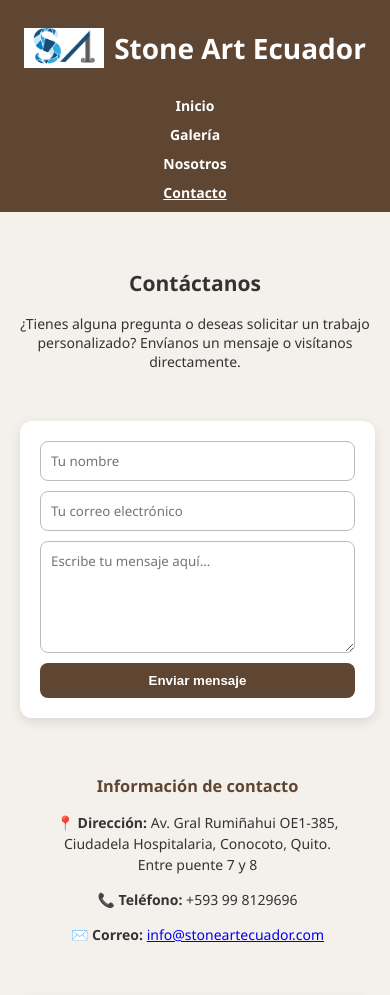
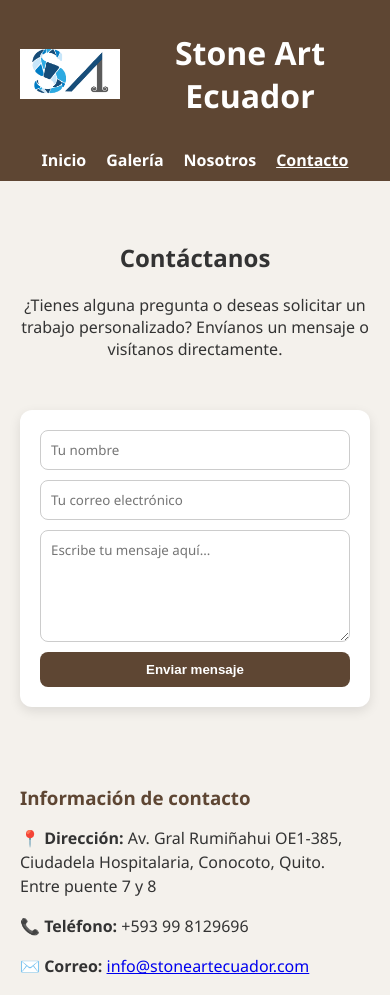
Before and after one commit to deldiego9/stone_art_ecuador, a Flask app: page /contacto in a window 390 px wide. Shown: the top 995 px of the page. Run offline with Flask 3, Linux system fonts and the light colour scheme.

Commit message:
Corrección header centrado y restauración de texto de Nosotros

```diff
--- a/static/css/style.css
+++ b/static/css/style.css
@@ -14,30 +14,25 @@ header {
     color: white;
     padding: 10px 20px;
     display: flex;
-    flex-direction: column;
-    align-items: center;
-    justify-content: center;
-    text-align: center;
+    flex-direction: column; /* columna para centrar logo y menú */
+    align-items: center;    /* centra horizontalmente */
 }
 
 header .header-logo {
     display: flex;
     align-items: center;
-    justify-content: center;
     gap: 10px;
-    flex-wrap: wrap;
 }
 
 header .header-logo img {
     height: 50px;
 }
 
-/* Menú centrado */
+/* -------------------- Menú centrado -------------------- */
 header nav {
     display: flex;
-    justify-content: center;
-    flex-wrap: wrap;
-    gap: 20px;
+    justify-content: center; /* centra horizontalmente los enlaces */
+    gap: 20px;               /* espacio entre enlaces */
     margin-top: 10px;
 }
 
@@ -45,7 +40,6 @@ header nav a {
     color: white;
     text-decoration: none;
     font-weight: bold;
-    transition: 0.3s;
 }
 
 header nav a:hover,
@@ -79,7 +73,7 @@ footer {
     margin-top: 40px;
 }
 
-/* -------------------- Galería -------------------- */
+/* -------------------- Galería profesional -------------------- */
 .galeria {
     display: grid;
     grid-template-columns: repeat(auto-fill, minmax(200px, 1fr));
@@ -171,7 +165,6 @@ footer {
 .form-contacto button:hover {
     background-color: #7a5c45;
 }
-
 /* -------------------- Contacto -------------------- */
 .contacto {
     padding: 40px 20px;
@@ -198,6 +191,35 @@ footer {
     flex-direction: column;
 }
 
+.form-contacto input,
+.form-contacto textarea {
+    margin-bottom: 10px;
+    padding: 10px;
+    border: 1px solid #ccc;
+    border-radius: 8px;
+    font-family: 'Segoe UI', sans-serif;
+}
+
+.form-contacto button {
+    background-color: #5e4633;
+    color: white;
+    padding: 10px;
+    border: none;
+    border-radius: 8px;
+    cursor: pointer;
+    font-weight: bold;
+}
+
+.form-contacto button:hover {
+    background-color: #7a5c45;
+}
+
+.mensaje-enviado {
+    color: green;
+    font-weight: bold;
+    margin-top: 10px;
+}
+
 .info-contacto {
     text-align: left;
     max-width: 350px;
@@ -219,7 +241,7 @@ footer {
     overflow: hidden;
     box-shadow: 0 4px 10px rgba(0,0,0,0.1);
 }
-
+/* -------------------- Alerta de envío exitoso -------------------- */
 /* -------------------- Alerta de envío exitoso -------------------- */
 .alerta-exito {
     background-color: #d4edda;
@@ -231,8 +253,19 @@ footer {
     margin: 20px auto;
     font-weight: bold;
     box-shadow: 0 4px 10px rgba(0, 0, 0, 0.1);
-    opacity: 1;
-    transition: opacity 0.8s ease;
+    opacity: 1; /* inicial */
+    transition: opacity 0.8s ease; /* transición suave para desvanecer */
+}
+
+@keyframes aparecer {
+    from {
+        opacity: 0;
+        transform: translateY(-10px);
+    }
+    to {
+        opacity: 1;
+        transform: translateY(0);
+    }
 }
 
 /* -------------------- Responsive -------------------- */
@@ -244,66 +277,16 @@ footer {
 }
 
 @media (max-width: 768px) {
-    header nav {
-        flex-direction: column;
-        gap: 10px;
-    }
-
-    header .header-logo img {
-        height: 40px;
-    }
-
     .galeria {
         grid-template-columns: repeat(auto-fill, minmax(140px, 1fr));
         gap: 10px;
     }
 
     .obra img {
-        height: 140px;
+        height: 120px;
     }
 
     .obra p {
-        font-size: 13px;
-    }
-
-    section {
-        padding: 25px 10px;
-    }
-
-    .contacto-contenedor {
-        flex-direction: column;
-        align-items: center;
-        gap: 20px;
-    }
-
-    .info-contacto {
-        text-align: center;
-    }
-
-    .alerta-exito {
-        width: 90%;
-    }
-
-    .mapa iframe {
-        width: 100%;
-        height: 250px;
+        font-size: 12px;
     }
 }
-
-@media (max-width: 480px) {
-    body {
-        font-size: 14px;
-    }
-
-    header nav a {
-        font-size: 14px;
-    }
-
-    .obra img {
-        height: 120px;
-    }
-
-    .form-contacto {
-        width: 90%;
-    }
-}
```
